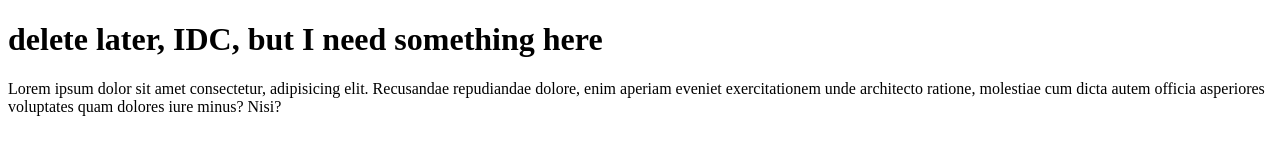
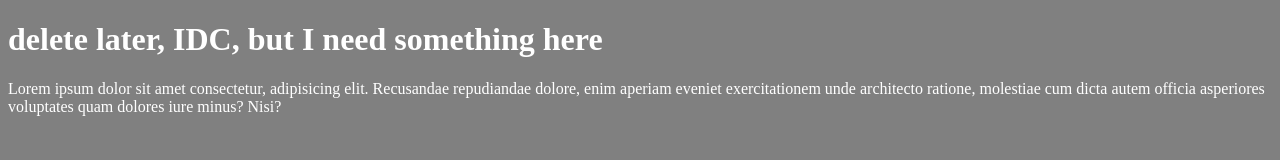
Before and after one commit to AvaTuttle/server-intro, a plain HTML site: page intro.html in a window 1280 px wide. Drawn offline with Linux system fonts and the light colour scheme.

Commit message:
added css

```diff
--- a/intro.html
+++ b/intro.html
@@ -3,6 +3,7 @@
 <head>
     <meta charset="UTF-8">
     <meta name="viewport" content="width=device-width, initial-scale=1.0">
+    <link rel="stylesheet" href="./style/style.css">
     <title>Document</title>
 </head>
 <body>
--- /dev/null
+++ b/style/style.css
@@ -0,0 +1,4 @@
+body{
+    background-color: gray;
+    color: white;
+}
```
